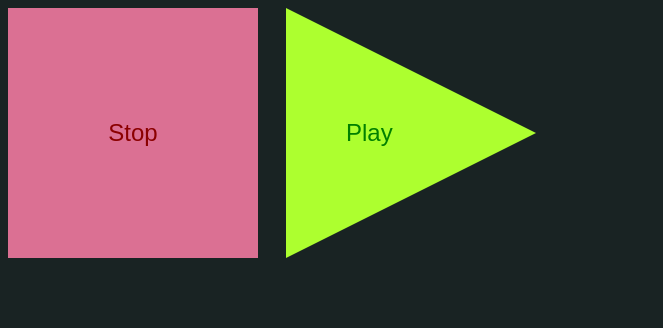
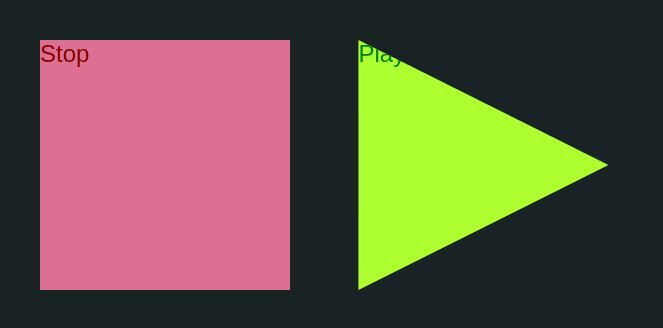
Before and after one commit to evalarumbe/web-audio, a plain HTML site: page index.html in a window 1280 px wide. Shown: the whole page, without its empty margins (0-663 px from the left). Drawn offline with Linux system fonts and the light colour scheme.

Commit message:
WIP - Experiment with buttons

```diff
--- a/index.html
+++ b/index.html
@@ -9,7 +9,13 @@
     <script src="hello-world.js"></script>
 </head>
 <body>
-    <button id="stop">Stop</button>
-    <button id="play">Play</button>
+    <div class="controls">
+        <div id="stop" role="button" class="focus-ring" tabindex="0">
+            <p class="stop-shape">Stop</p>
+        </div>
+        <div id="play" role="button" class="focus-ring" tabindex="0">
+            <p class="play-shape">Play</p>
+        </div>
+    </div>
 </body>
 </html>
--- a/style.css
+++ b/style.css
@@ -1,12 +1,27 @@
-html {
-    background-color: rgb(25, 35, 35);
+* {
+    margin: 0;
+    padding: 0;
 }
 
-button {
-    border: 0;
+body {
+    background-color: rgb(25, 35, 35);
+    font-family: sans-serif;
 }
 
-#play {
+.controls div {
+    margin: 2.5em 0 0 2.5em;
+    display: inline-flex;
+}
+
+.controls p {
+    vertical-align: EVERYTHING IS FINE;
+}
+
+.focus-ring:focus {
+    outline: -webkit-focus-ring-color auto 5px;
+}
+
+.play-shape {
     width: 250px;
     height: 250px;
     background-color: greenyellow;
@@ -14,16 +29,15 @@ button {
     color: green;
     clip-path: polygon(0 0, 0% 100%, 100% 50%);
     text-align: left;
-    padding: 2.5em;
     margin-left: 1em;
 }
 
-#play:hover {
+.play-shape:hover {
     cursor: pointer;
     opacity: 0.90;
 }
 
-#stop {
+.stop-shape {
     width: 250px;
     height: 250px;
     background-color: palevioletred;
@@ -31,7 +45,7 @@ button {
     color: darkred;
 }
 
-#stop:hover {
+.stop-shape:hover {
     cursor: pointer;
     opacity: 0.90;
 }
```
